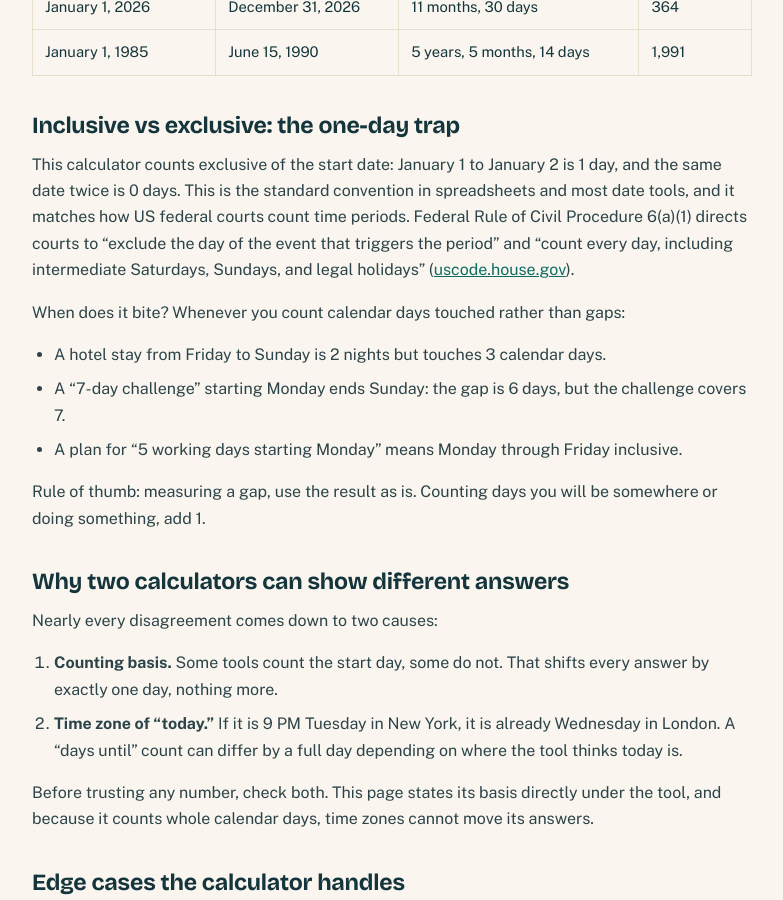
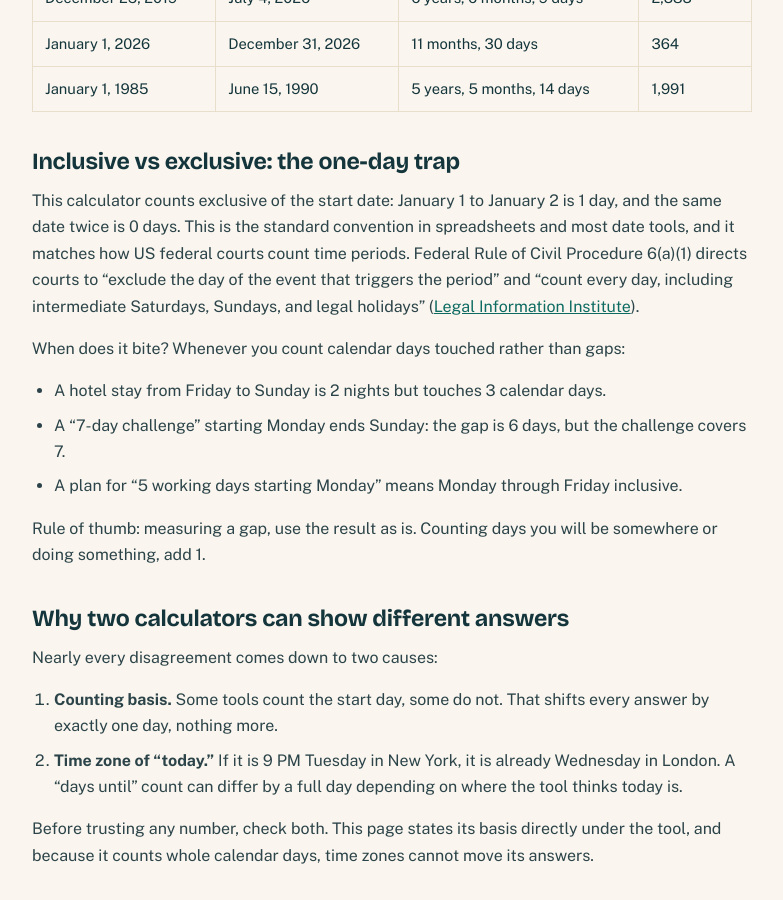
Before and after one commit to zaidmeo09-dhangal/agedatecalc, a Jekyll site: the page built from date-difference-calculator.md, in a window 1280 px wide and 900 px high, scrolled down 2214 px. Shown: the whole window, without its empty margins (248-1031 px from the left). Built offline with Jekyll 4.4.1, drawn with Linux system fonts in a browser that asks for light colours; some of the changed text lies outside the part shown.

Commit message:
SEO audit fixes: broken links, titles, DST 2027, schema, og:image

```diff
--- a/date-difference-calculator.md
+++ b/date-difference-calculator.md
@@ -105,6 +106,11 @@
 
 <section class="hero" style="padding:48px 0 24px">
   <div class="wrap hero-inner">
+    <nav class="breadcrumb" aria-label="Breadcrumb">
+      <a href="{{ '/' | relative_url }}">Home</a> <span>/</span>
+      <a href="{{ '/tools/' | relative_url }}">Tools</a> <span>/</span>
+      <span>{{ page.breadcrumb }}</span>
+    </nav>
     <h1>Date Difference <span class="accent">Calculator</span></h1>
     <p class="lead">An age calculator between two dates: find the exact years, months, and days between any two dates, or count total days, weeks, and months.</p>
     <div class="calc-card">
@@ -176,7 +182,7 @@
 
 ## Inclusive vs exclusive: the one-day trap
 
-This calculator counts exclusive of the start date: January 1 to January 2 is 1 day, and the same date twice is 0 days. This is the standard convention in spreadsheets and most date tools, and it matches how US federal courts count time periods. Federal Rule of Civil Procedure 6(a)(1) directs courts to "exclude the day of the event that triggers the period" and "count every day, including intermediate Saturdays, Sundays, and legal holidays" ([uscode.house.gov](https://uscode.house.gov/view.xhtml?path=&req=granuleid%3AUSC-1999-title28a-node79-node85-rule6&f=&fq=&num=0&hl=false&edition=1999)).
+This calculator counts exclusive of the start date: January 1 to January 2 is 1 day, and the same date twice is 0 days. This is the standard convention in spreadsheets and most date tools, and it matches how US federal courts count time periods. Federal Rule of Civil Procedure 6(a)(1) directs courts to "exclude the day of the event that triggers the period" and "count every day, including intermediate Saturdays, Sundays, and legal holidays" ([Legal Information Institute](https://www.law.cornell.edu/rules/frcp/rule_6)).
 
 When does it bite? Whenever you count calendar days touched rather than gaps:
 
```
Also changed, not shown: other parts of date-difference-calculator.md (+1 -0 lines).
